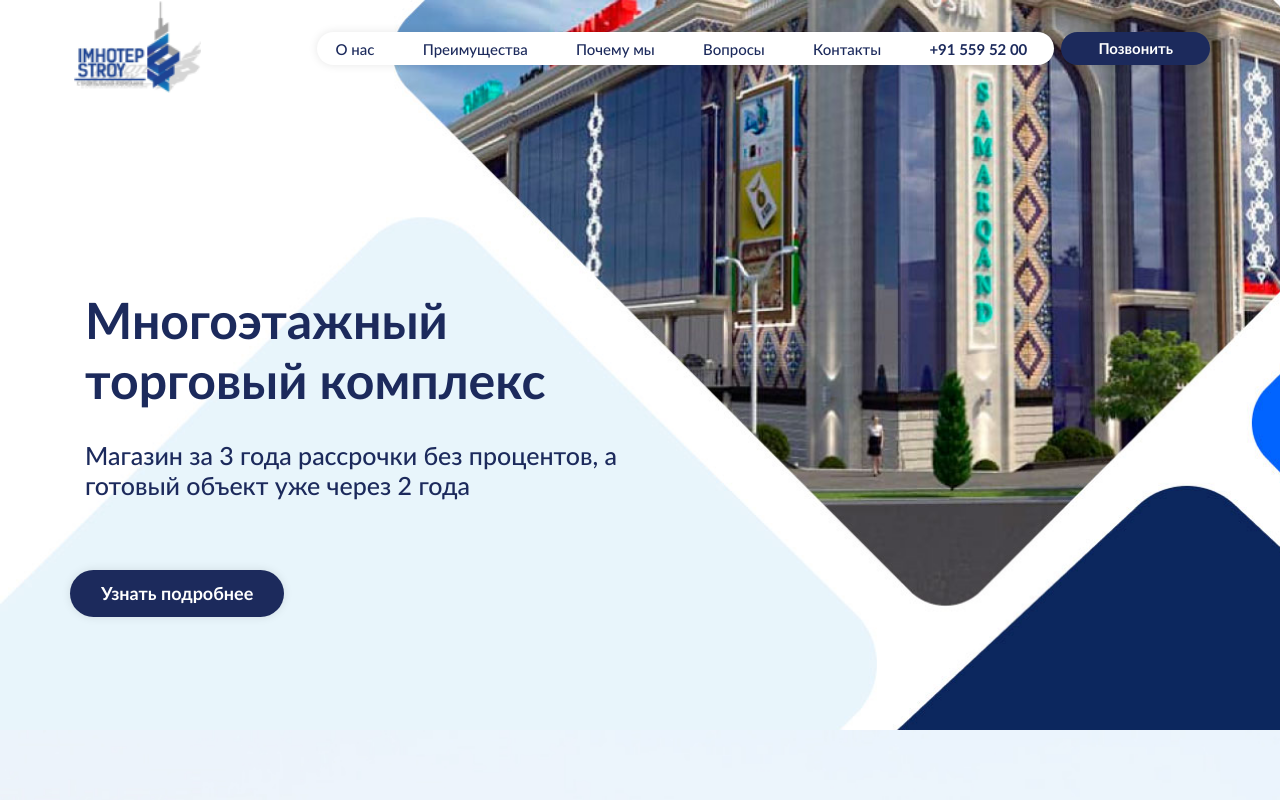
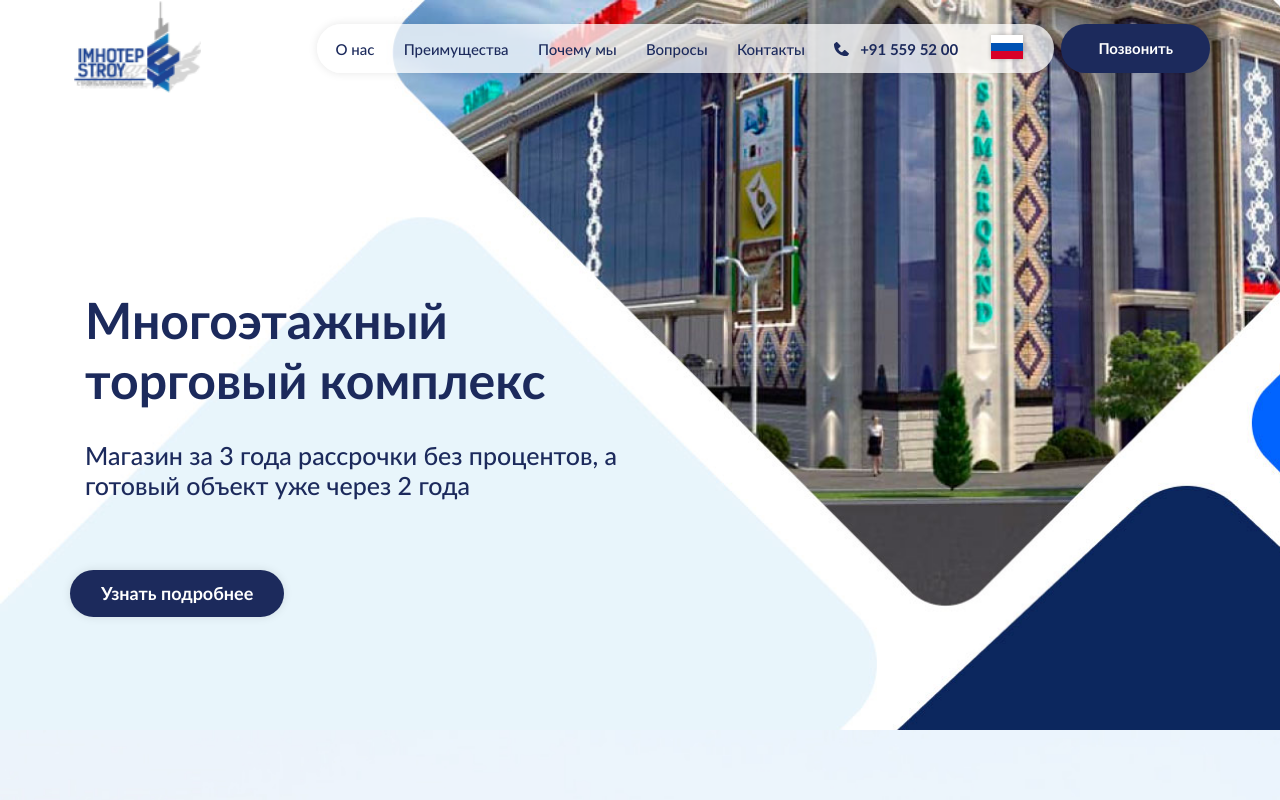
Before and after one commit to Anvarmirzo/imhotepDemo, a website: page src/index.html in a window 1280 px wide. Shown: the top 800 px of the page. Drawn offline with nearby package versions, Linux system fonts and the light colour scheme; files that its build step writes are made by us from their sources; files whose address does not match are found by name; a web font is replaced by a local one.

Commit message:
add lang

```diff
--- a/src/index.html
+++ b/src/index.html
@@ -27,7 +27,10 @@
                         <li><a href="##">Почему мы</a></li>
                         <li><a href="##">Вопросы</a></li>
                         <li><a href="##">Контакты</a></li>
-                        <li><a href="tel:+998915595200">+91 559 52 00</a></li>
+                        <li><a class="header-nav-links__number" href="tel:+998915595200"><span
+                                    class="call-dark-icon"></span>+91 559 52 00</a></li>
+                        <li class="lang-switcher ru"><a href=""><img src="img/RUS.svg" alt="ru"></a></li>
+                        <!-- <li class="lang-switcher uz"><a href=""><img src="img/uz.svg" alt="ru"></a></li> -->
                     </ul>
                     <ul class="header-nav-contacts header-nav--flex">
                         <li><button class="primary-btn call-btn ml-7 ml-sm-0">Позвонить</button></li>
--- a/src/scss/_buttons.scss
+++ b/src/scss/_buttons.scss
@@ -18,6 +18,12 @@
         font-size: 8px;
         padding: 8px 66px 8px 12px;
     }
+}
+
+/* header nav button */
+.header-nav .primary-btn {
+    padding-top: 16px;
+    padding-bottom: 16px;
 }
 
 .secondary-btn {
--- a/src/scss/_icons.scss
+++ b/src/scss/_icons.scss
@@ -86,7 +86,17 @@
     display: inline-block;
     width: 72px;
     height: 61px;
-    background-image: url('../img/circle.svg');
+    background-image: url('../img/circle.png');
+}
+
+/* call dark icon */
+.call-dark-icon {
+    display: inline-block;
+    width: 15px;
+    height: 14px;
+    margin-right: 11px;
+    background-image: url('../img/call-dark.svg');
+    background-repeat: no-repeat;
 }
 
 /* solves icon */
--- a/src/scss/_navigation.scss
+++ b/src/scss/_navigation.scss
@@ -83,7 +83,7 @@
 .nav-dropdown {
     display: flex;
     justify-content: space-between;
-    background: #FFFFFF;
+    background: #ffffffbe;
     box-shadow: 0px 0px 10px rgba(0, 0, 0, 0.1);
     border-radius: 30px;
     padding: 7px 27px 7px 18px;
@@ -112,8 +112,18 @@
             }
 
             &[href^="tel:"] {
+                display: flex;
+                align-items: center;
                 font-weight: bold;
             }
         }
     }
 }
+
+.nav-dropdown li.lang-switcher {
+    &.uz {
+        img {
+            height: 37px;
+        }
+    }
+}
```
Also changed, not shown: imhotep/index.html (+4 -1 lines), imhotep/css/style.css, imhotep/css/style.min.css, imhotep/img/RUS.svg (added), imhotep/img/call-dark.svg (added), imhotep/img/circle.png (added), imhotep/img/circle.webp (added), imhotep/img/uz.svg (added), imhotep/img/uzbekistan.svg (added), src/img/RUS.svg (added), src/img/call-dark.svg (added), src/img/circle.png (added), src/img/uz.svg (added), 1 other file.
